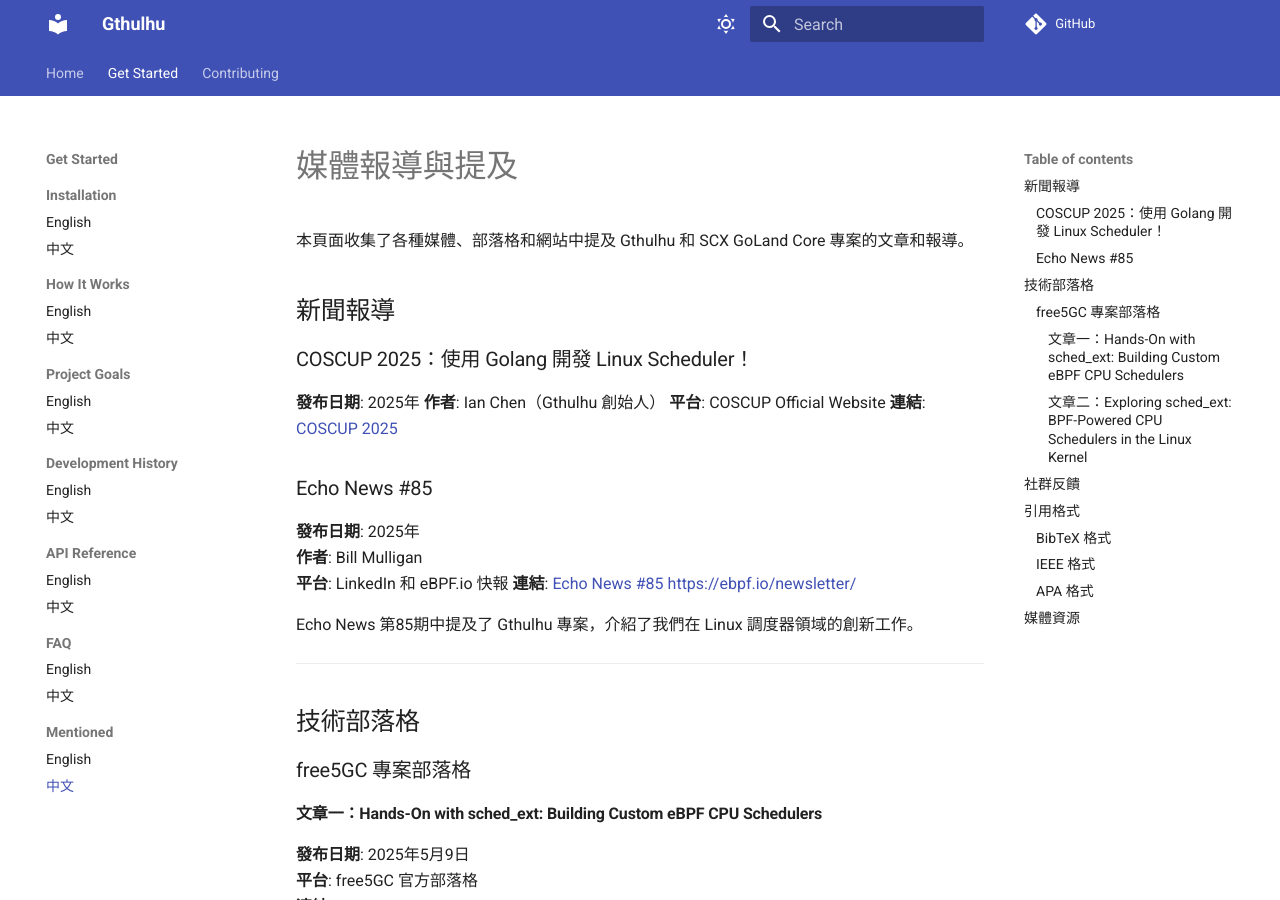
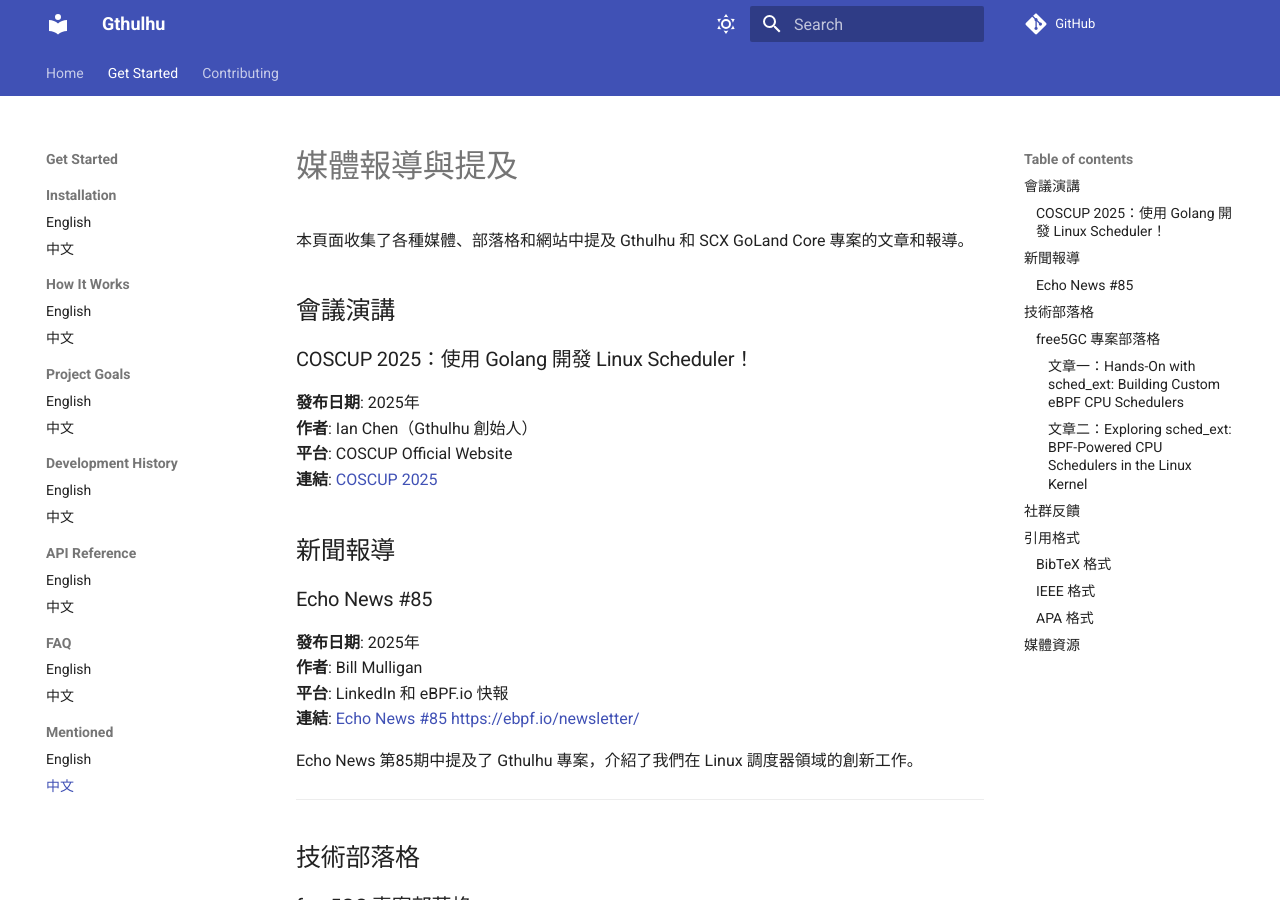
Before and after one commit to Gthulhu/docs, an MkDocs documentation site: the page built from docs/mentioned.md, in a window 1280 px wide and 900 px high. Built offline with MkDocs 1.6.1 and Material for MkDocs 9.7.7, drawn with Linux system fonts in a browser that asks for light colours; comment, search, counter and statistics services are not loaded.

Commit message:
chore: update mention page

```diff
--- a/docs/mentioned.md
+++ b/docs/mentioned.md
@@ -2,18 +2,22 @@
 
 本頁面收集了各種媒體、部落格和網站中提及 Gthulhu 和 SCX GoLand Core 專案的文章和報導。
 
+## 會議演講
+
+### COSCUP 2025：使用 Golang 開發 Linux Scheduler！
+
+**發布日期**: 2025年</br>
+**作者**: Ian Chen（Gthulhu 創始人）</br>
+**平台**: COSCUP Official Website</br>
+**連結**: [COSCUP 2025](https://pretalx.coscup.org/coscup-2025/talk/review/PVBJLQEF7XEEUKYK3BCLREQSCNNUC33E)
+
 ## 新聞報導
 
-### COSCUP 2025：使用 Golang 開發 Linux Scheduler！
-**發布日期**: 2025年
-**作者**: Ian Chen（Gthulhu 創始人）
-**平台**: COSCUP Official Website
-**連結**: [COSCUP 2025](https://pretalx.coscup.org/coscup-2025/talk/review/PVBJLQEF7XEEUKYK3BCLREQSCNNUC33E)
+### Echo News #85
 
-### Echo News #85
-**發布日期**: 2025年
-**作者**: Bill Mulligan
-**平台**: LinkedIn 和 eBPF.io 快報
+**發布日期**: 2025年</br>
+**作者**: Bill Mulligan</br>
+**平台**: LinkedIn 和 eBPF.io 快報</br>
 **連結**: [Echo News #85](https://www.linkedin.com/pulse/echo-news-85-bill-mulligan-jcsgf/) [https://ebpf.io/newsletter/](https://isovalent-9197153.hs-sites.com/echo-news-episode-84-ebpf-for-5g.-ciliumcon-cfp-closing-1)
 
 
```
Also changed, not shown: docs/mentioned.en.md (+13 -9 lines).
